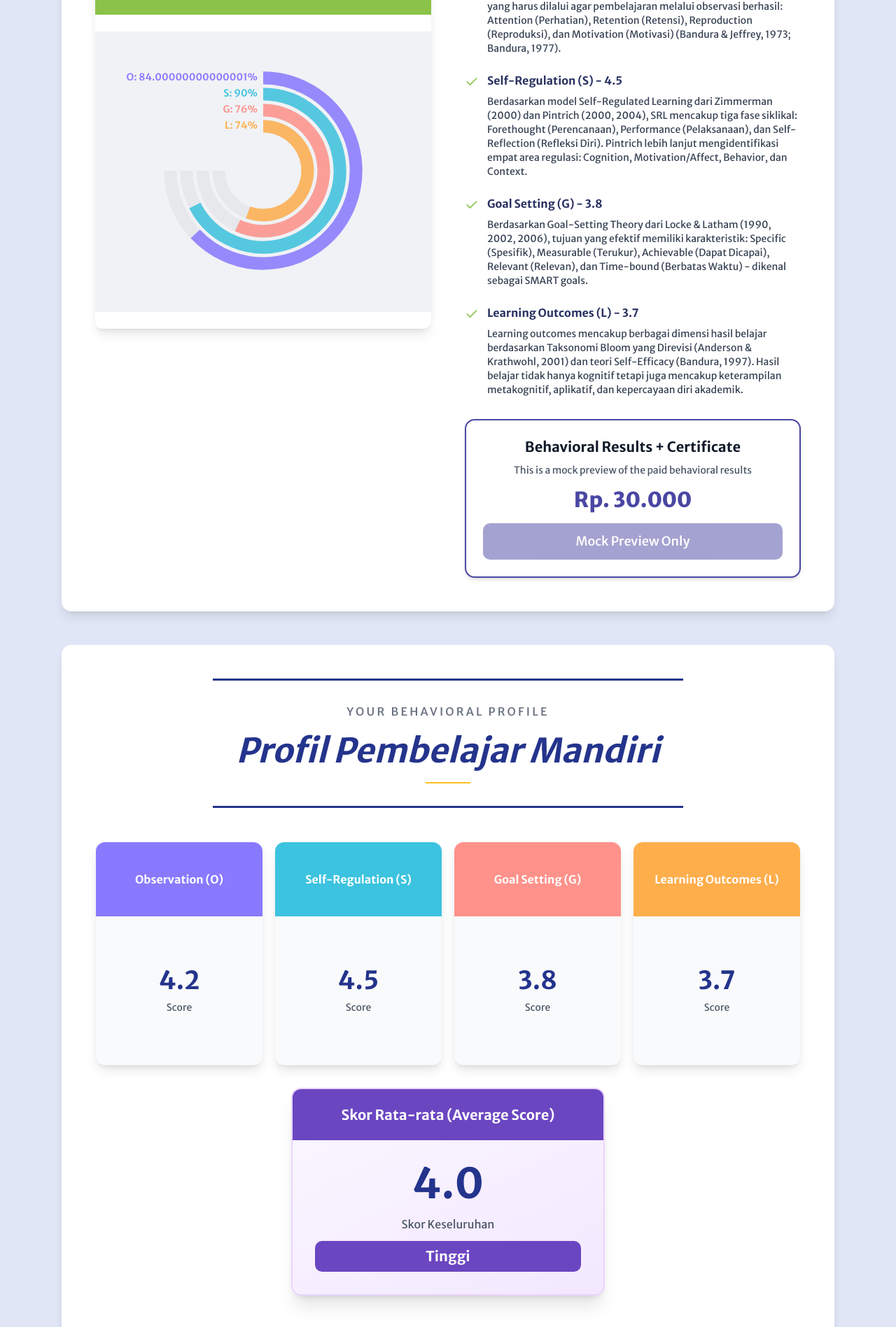
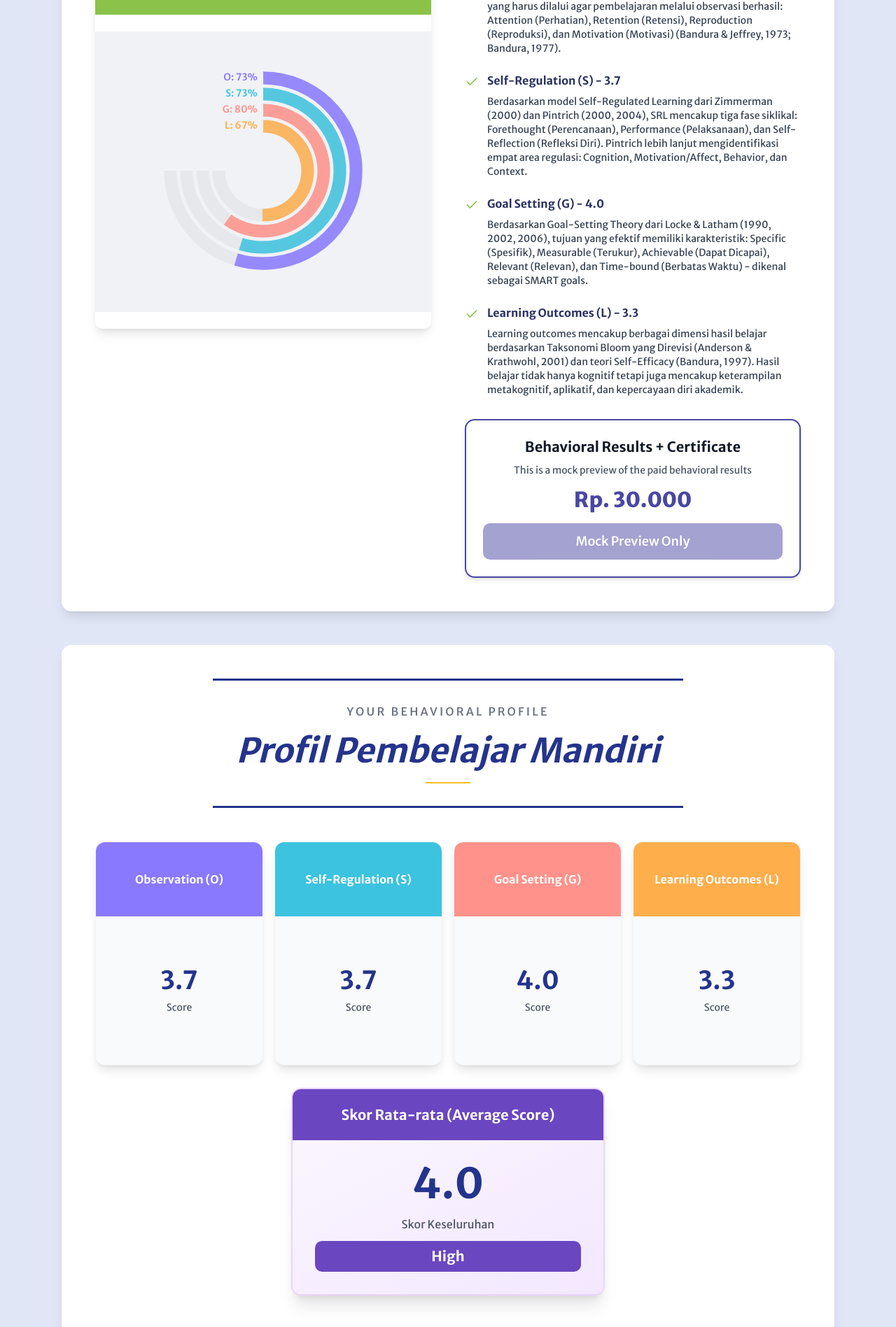
Before and after one commit to SMDV/cakravia-v0, a Next.js app: page /behavioral-test-results-mock in a window 1280 px wide. Shown: the part 583-2480 px from the top of the page at 70% size. Built offline with nearby package versions, Linux system fonts and the light colour scheme; no server answers.

Commit message:
update api behavioral

```diff
--- a/src/app/behavioral-test-results-mock/page.tsx
+++ b/src/app/behavioral-test-results-mock/page.tsx
@@ -43,22 +43,39 @@ const mockResultsData = {
   r_score: 4.5,
   e_score: 3.7,
   average_score: 4.05,
-  level_label: 'Tinggi',
+  level_label: 'High',
+  level_message: 'Excellent behavior and self-regulation. Keep it up!',
+  threshold_min: '3.5',
+  threshold_max: '5.0',
   min_score: 1.0,
   max_score: 5.0,
-  total_score: 16.2,
+  total_score: 44,
+  total_questions: 12,
   scores_breakdown: [
-    { category: 'Observation', code: 'O', score: 4.2, percentage: 84 },
-    { category: 'Self-Regulation', code: 'S', score: 4.5, percentage: 90 },
-    { category: 'Goal Setting', code: 'G', score: 3.8, percentage: 76 },
-    { category: 'Learning Outcomes', code: 'L', score: 3.7, percentage: 74 }
+    { category: 'Observation', code: 'OBS', score: 11, average: 3.67, percentage: 73, description: 'Measures level of involvement and participation' },
+    { category: 'Self-Regulation', code: 'SRL', score: 11, average: 3.67, percentage: 73, description: 'Measures ability to control and manage behavior' },
+    { category: 'Goal Setting', code: 'GOL', score: 12, average: 4.0, percentage: 80, description: 'Measures internal drive and goal-setting behavior' },
+    { category: 'Learning Outcomes', code: 'OUT', score: 10, average: 3.33, percentage: 67, description: 'Measures consistency and routine formation' }
   ],
-  dominant_dimensions: ['S', 'O'],
+  performance_level: 'Proficient',
+  recommendations: [
+    'Maintain your strong Goal Setting skills and help others in this area.',
+    'Maintain your strong Self-Regulation skills and help others in this area.',
+    'Continue developing Learning Outcomes abilities with consistent effort.',
+    'Maintain your strong Observation skills and help others in this area.'
+  ],
+  dominant_dimensions: ['SRL', 'OBS'],
   dimension_interpretations: {
-    O: 'Skor tinggi menunjukkan kemampuan observasi dan pembelajaran melalui pengamatan yang sangat baik',
-    S: 'Kemampuan regulasi diri yang sangat baik dalam mengelola pembelajaran',
-    G: 'Penetapan tujuan yang baik dengan ruang untuk peningkatan lebih lanjut',
-    L: 'Hasil belajar yang solid dengan potensi untuk ditingkatkan'
+    OBS: 'Skor tinggi menunjukkan kemampuan observasi dan pembelajaran melalui pengamatan yang sangat baik',
+    SRL: 'Kemampuan regulasi diri yang sangat baik dalam mengelola pembelajaran',
+    GOL: 'Penetapan tujuan yang baik dengan ruang untuk peningkatan lebih lanjut',
+    OUT: 'Hasil belajar yang solid dengan potensi untuk ditingkatkan'
+  },
+  detailed_analysis: {
+    strengths: ['Goal Setting'],
+    areas_for_improvement: ['Learning Outcomes'],
+    overall_assessment: 'Your overall behavioral learning score is 3.67 out of 5.0, indicating High performance.',
+    next_steps: 'Excellent behavior and self-regulation. Keep it up!'
   },
   result_description: {
     title: 'Profil Pembelajar Mandiri',
@@ -91,17 +108,19 @@ const BehavioralTestResultsMock = () => {
 
   // Create organized scores from mock data - 4 dimensions
   const organizedScores = Object.entries(BEHAVIORAL_CATEGORIES).map(([code, info]) => {
-    const score = (() => {
-      switch (code) {
-        case 'O': return mockResultsData.h_score; // Observation maps to h_score (API)
-        case 'S': return mockResultsData.r_score; // Self-Regulation maps to r_score (API)
-        case 'G': return mockResultsData.m_score; // Goal Setting maps to m_score (API)
-        case 'L': return mockResultsData.e_score; // Learning Outcomes maps to e_score (API)
-        default: return 0;
-      }
-    })();
+    // Map display codes to API 3-letter codes
+    const apiCodeMap: Record<string, string> = {
+      'O': 'OBS',
+      'S': 'SRL',
+      'G': 'GOL',
+      'L': 'OUT'
+    };
+    const apiCode = apiCodeMap[code];
 
-    const percentage = (score / mockResultsData.max_score) * 100;
+    // Find matching score from breakdown
+    const scoreData = mockResultsData.scores_breakdown.find(item => item.code === apiCode);
+    const score = scoreData?.average || 0;
+    const percentage = scoreData?.percentage || (score / mockResultsData.max_score) * 100;
 
     return {
       name: info.name,
--- a/src/app/behavioral-test-results/page.tsx
+++ b/src/app/behavioral-test-results/page.tsx
@@ -799,12 +799,12 @@ const EnhancedBehavioralResultsDashboard = () => {
     // Parse score from scores_breakdown array
     const breakdown = resultsState.resultsData!.scores_breakdown || [];
 
-    // Map new display codes to API codes (API still uses H, M, R, E/A)
+    // Map new display codes to API codes (API now uses 3-letter codes)
     const apiCodeMap: Record<string, string> = {
-      'O': 'H',  // Observation -> Habits (API code)
-      'S': 'R',  // Self-Regulation -> Self-Regulation (API code)
-      'G': 'M',  // Goal Setting -> Motivation (API code)
-      'L': 'A'   // Learning Outcomes -> Engagement (API uses 'A')
+      'O': 'OBS',  // Observation -> OBS (API code)
+      'S': 'SRL',  // Self-Regulation -> SRL (API code)
+      'G': 'GOL',  // Goal Setting -> GOL (API code)
+      'L': 'OUT'   // Learning Outcomes -> OUT (API code)
     };
     const apiCode = apiCodeMap[code] || code;
 
--- a/src/lib/types.ts
+++ b/src/lib/types.ts
@@ -322,24 +322,38 @@ export interface BehavioralSubmission {
 // Behavioral Test Results Types
 export interface BehavioralScoreBreakdown {
   category: string;
-  code: string;
+  code: string; // 3-letter codes: OBS, GOL, SRL, OUT
   score: number;
-  percentage: number;
+  average: number; // Average score per question in this category
+  percentage?: number; // Optional percentage (calculated on frontend)
+  description?: string; // Category description from API
 }
 
 export interface BehavioralTestResults {
-  h_score: number; // Observation (API field for observation learning)
-  m_score: number; // Goal Setting (API field for goal setting)
-  r_score: number; // Self-Regulation (API field for self-regulated learning)
-  e_score: number; // Learning Outcomes (API field for learning outcomes)
+  h_score: number; // Observation (API field for observation learning) - deprecated, use scores_breakdown
+  m_score: number; // Goal Setting (API field for goal setting) - deprecated, use scores_breakdown
+  r_score: number; // Self-Regulation (API field for self-regulated learning) - deprecated, use scores_breakdown
+  e_score: number; // Learning Outcomes (API field for learning outcomes) - deprecated, use scores_breakdown
   average_score: number; // Computed average from the 4 dimensions
   level_label: string; // Category indicator (e.g., "High", "Medium", "Low")
+  level_message: string; // Descriptive message about the level
+  threshold_min?: string; // Minimum threshold for current level
+  threshold_max?: string; // Maximum threshold for current level
   min_score: number;
   max_score: number;
   total_score: number;
+  total_questions: number;
   scores_breakdown: BehavioralScoreBreakdown[];
+  performance_level?: string; // Overall performance level (e.g., "Proficient")
+  recommendations?: string[]; // Array of recommendations
   dominant_dimensions: string[];
   dimension_interpretations: Record<string, string>;
+  detailed_analysis?: {
+    strengths: string[];
+    areas_for_improvement: string[];
+    overall_assessment: string;
+    next_steps: string;
+  };
   result_description: {
     title: string;
     description: string;
```
